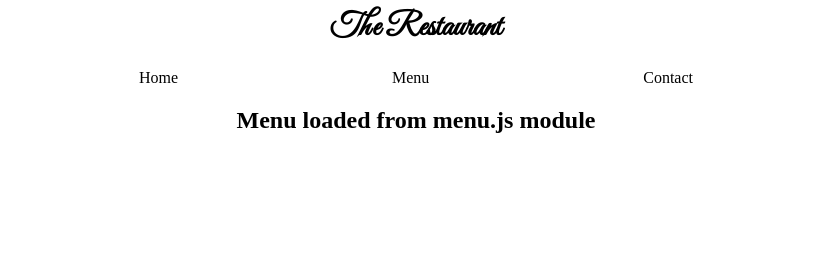
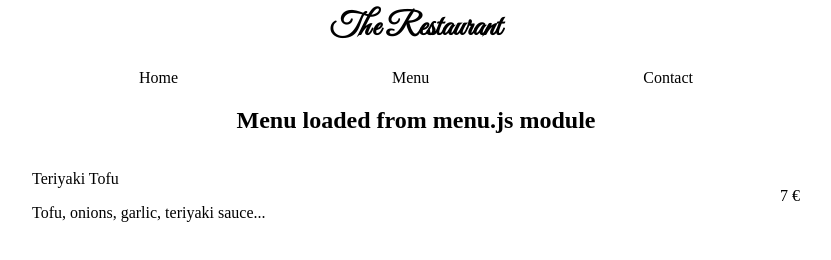
Before and after one commit to veotaar/restaurant-page, a website built with webpack: page dist/index.html in a window 1280 px wide. Both pictures are taken after a click on the item "Menu". Shown: the whole page, without its empty margins (224-1055 px from the left). Built offline with nearby package versions, Linux system fonts and the light colour scheme.

Commit message:
Add menu item generator utility

```diff
--- a/src/menu.js
+++ b/src/menu.js
@@ -1,3 +1,5 @@
+import { menuItem } from "./utils";
+
 export default function menu() {
   const main = document.querySelector("main");
 
@@ -9,5 +11,9 @@ export default function menu() {
 
   div.appendChild(menuItems);
 
+  div.appendChild(
+    menuItem("Teriyaki Tofu", "Tofu, onions, garlic, teriyaki sauce...", 7)
+  );
+
   main.appendChild(div);
 }
--- a/src/style.css
+++ b/src/style.css
@@ -41,3 +41,33 @@ main {
 h2 {
   max-inline-size: none;
 }
+
+/**************************/
+/***********MENU***********/
+
+.menu-item {
+  display: flex;
+  justify-content: space-between;
+  align-items: center;
+  padding: var(--size-2);
+  /* background-color: var(--gray-8); */
+  border-bottom: 1px solid var(--gray-8);
+}
+
+.dish {
+  text-align: start;
+}
+
+.dish-name {
+  font-weight: var(--font-weight-7);
+  color: var(--gray-2);
+}
+
+.dish-desc {
+  font-weight: var(--font-weight-);
+  color: var(--gray-5);
+}
+
+.price {
+  font-size: var(--font-size-3);
+}
--- a/src/utils.js
+++ b/src/utils.js
@@ -13,4 +13,44 @@ function activateTab(tabName) {
   document.querySelector(`[data-tab=${tabName}]`).dataset.active = true;
 }
 
-export { createNavItem, activateTab };
+function menuItem(_dishName, _dishDesc, _price) {
+  /*
+  <div class="menu-item">
+
+    <div class="dish">
+      <p class="dish-name">Teriyaki Tofu</p>
+      <p class="dish-desc">Tofu, onions, garlic, teriyaki sauce...</p>
+    </div>
+
+    <p class="price">7.00 €</p>
+
+  </div>
+*/
+  const item = document.createElement("div");
+  item.classList.add("menu-item");
+
+  const dish = document.createElement("div");
+  dish.classList.add("dish");
+
+  const dishName = document.createElement("p");
+  dishName.classList.add("dish-name");
+  dishName.innerText = _dishName;
+
+  const dishDesc = document.createElement("p");
+  dishDesc.classList.add("dish-desc");
+  dishDesc.innerText = _dishDesc;
+
+  dish.appendChild(dishName);
+  dish.appendChild(dishDesc);
+
+  const price = document.createElement("p");
+  price.classList.add("price");
+  price.innerText = `${_price} €`;
+
+  item.appendChild(dish);
+  item.appendChild(price);
+
+  return item;
+}
+
+export { createNavItem, activateTab, menuItem };
```
Also changed, not shown: dist/main.js.
